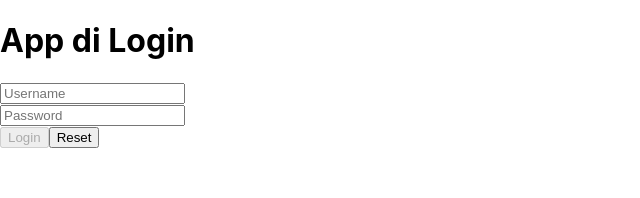
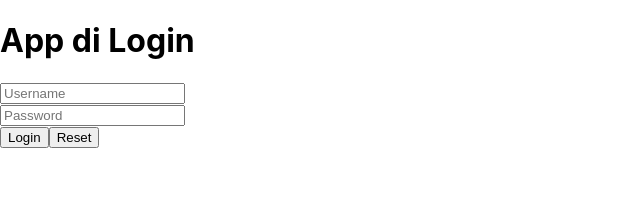
Before and after one commit to NicolaPisani/react, a React (Create React App) app in the folder hello/: page / in a window 1280 px wide. Shown: the top 198 px of the page, without its empty margins (0-640 px from the left). Built offline with nearby package versions, Linux system fonts and the light colour scheme.

Commit message:
uncontrolled-login

```diff
--- a/hello/src/App.js
+++ b/hello/src/App.js
@@ -1,5 +1,5 @@
 import React from "react";
-import Login from "./Login";
+import UncontrolledLogin from "./UncontrolledLogin";
 
 class App extends React.Component {
   handleLogin = (credentials) => {
@@ -10,7 +10,7 @@ class App extends React.Component {
     return (
       <div>
         <h1>App di Login</h1>
-        <Login onLogin={this.handleLogin} />
+        <UncontrolledLogin onLogin={this.handleLogin} />
       </div>
     );
   }
--- /dev/null
+++ b/hello/src/UncontrolledLogin.js
@@ -0,0 +1,36 @@
+import React from "react";
+
+class UncontrolledLogin extends React.Component {
+  constructor(props) {
+    super(props);
+    this.usernameRef = React.createRef();
+    this.passwordRef = React.createRef();
+  }
+
+  handleLogin = () => {
+    const username = this.usernameRef.current.value;
+    const password = this.passwordRef.current.value;
+    const credentials = { username, password };
+    this.props.onLogin(credentials);
+  };
+
+  handleReset = () => {
+    this.usernameRef.current.value = "";
+    this.passwordRef.current.value = "";
+  };
+
+  render() {
+    return (
+      <div>
+        <input type="text" ref={this.usernameRef} placeholder="Username" />
+        <br />
+        <input type="password" ref={this.passwordRef} placeholder="Password" />
+        <br />
+        <button onClick={this.handleLogin}>Login</button>
+        <button onClick={this.handleReset}>Reset</button>
+      </div>
+    );
+  }
+}
+
+export default UncontrolledLogin;
```
